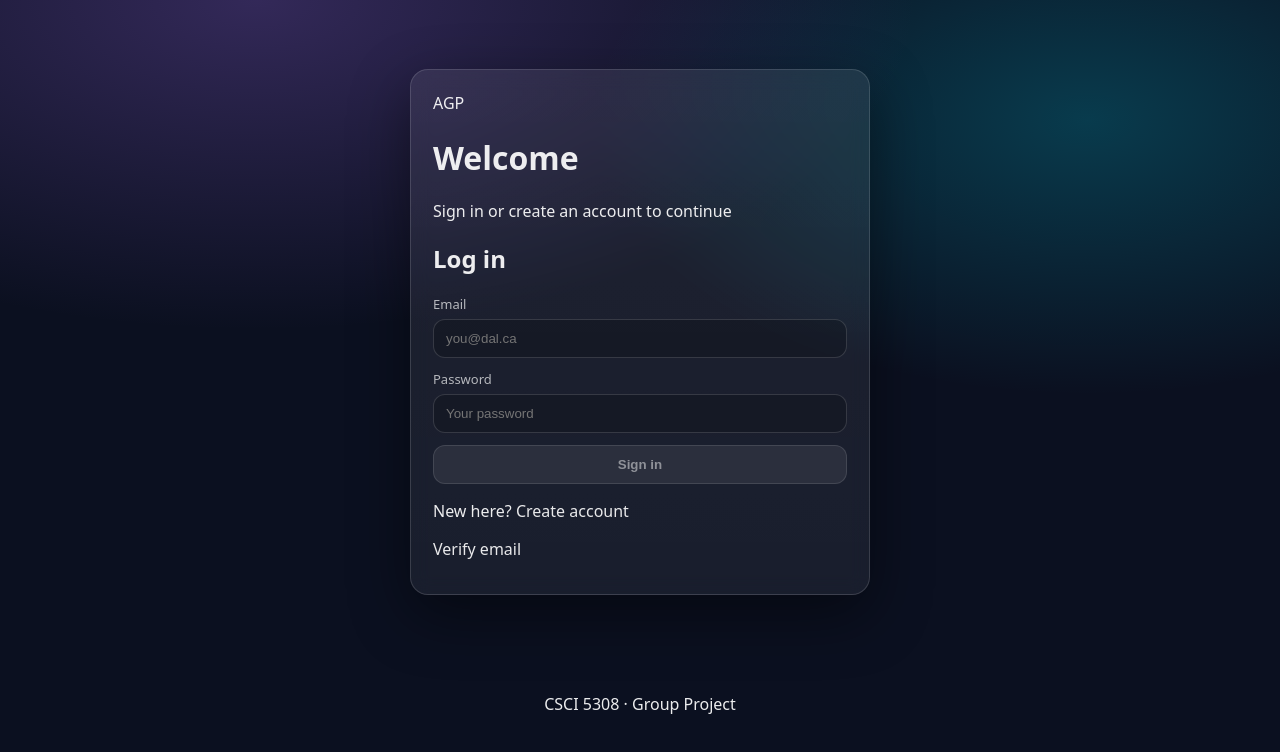
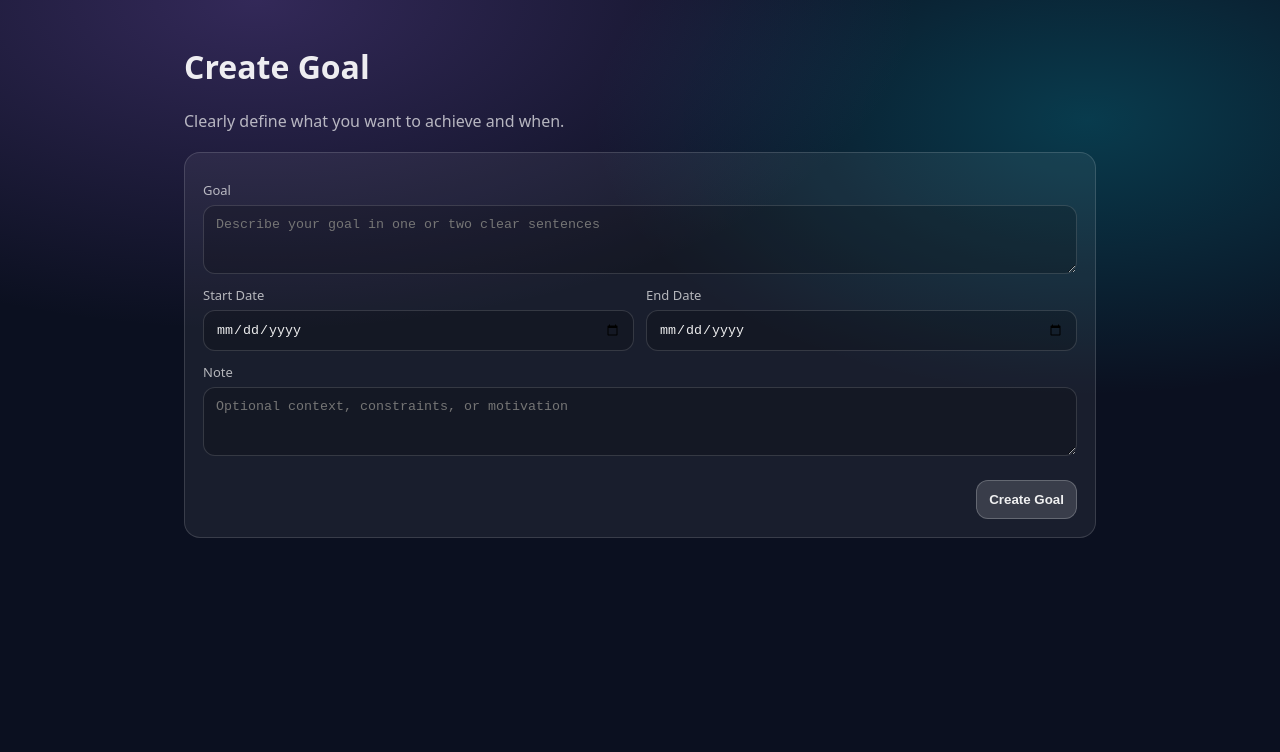
Before and after one commit to VijayPuttarevaiah/recalibrate, a React (Vite) app in the folder frontend/: page /create-goal in a window 1280 px wide. Before the commit this address led to /login. Shown: the top 752 px of the page. Built offline with nearby package versions, Linux system fonts and the light colour scheme; no server answers.

Commit message:
feat(create-goal): Created UI for goal creation

```diff
--- a/frontend/src/App.jsx
+++ b/frontend/src/App.jsx
@@ -17,6 +17,7 @@ import Register from "./pages/Register.jsx";
 import Login from "./pages/Login.jsx";
 import VerifyEmail from "./pages/VerifyEmail.jsx";
 import Dashboard from "./pages/Dashboard.jsx";
+import CreateGoal from "./pages/CreateGoal.jsx";
 
 // Component Imports: Authorization gates.
 import ProtectedRoute from "./components/ProtectedRoute.jsx";
@@ -38,6 +39,7 @@ export default function App() {
           <Route path="/login" element={<Login />} />
           <Route path="/verify-email" element={<VerifyEmail />} />
         </Route>
+        <Route path="/create-goal" element = {<CreateGoal></CreateGoal>} />
 
         {/* Private Routes: Requires a valid session via the ProtectedRoute authorization gate. */}
         <Route element={<AppLayout />}>
@@ -51,6 +53,18 @@ export default function App() {
             }
           />
         </Route>
+        {/* Private Routes: Requires a valid session via the ProtectedRoute authorization gate. */}
+        <Route element={<AppLayout />}>
+          <Route
+            path="/create-goal2"
+            element={
+              /* ProtectedRoute: High-order component enforcing the security boundary. */
+              <ProtectedRoute>
+                <CreateGoal />
+              </ProtectedRoute>
+            }
+          />
+        </Route>
 
         {/* Fallback Route: Global 404 handling that redirects to the primary entry point. */}
         <Route path="*" element={<Navigate to="/login" replace />} />
--- /dev/null
+++ b/frontend/src/pages/CreateGoal.jsx
@@ -0,0 +1,113 @@
+import React, { useState } from "react";
+
+const CreateGoal = () => {
+  const [form, setForm] = useState({
+    goal: "",
+    startDate: "",
+    endDate: "",
+    note: "",
+  });
+
+  const handleChange = (e) => {
+    const { name, value } = e.target;
+    setForm((prev) => ({ ...prev, [name]: value }));
+  };
+
+  const handleSubmit = (e) => {
+    e.preventDefault();
+    console.log("Create Goal Payload:", form);
+  };
+
+  return (
+    <div className="Container">
+      {/* Page Header */}
+      <div style={{ marginBottom: "20px" }}>
+        <h1>Create Goal</h1>
+        <p style={{ color: "var(--Muted)", marginTop: "4px" }}>
+          Clearly define what you want to achieve and when.
+        </p>
+      </div>
+
+      <div className="Panel">
+        <form className="Form" onSubmit={handleSubmit}>
+          {/* Goal */}
+          <div className="Field">
+            <label className="FieldLabel">Goal</label>
+            <textarea
+              className="Input"
+              name="goal"
+              rows="3"
+              placeholder="Describe your goal in one or two clear sentences"
+              value={form.goal}
+              onChange={handleChange}
+              required
+              style={{ resize: "vertical" }}
+            />
+          </div>
+
+          {/* Dates */}
+          <div
+            style={{
+              display: "grid",
+              gridTemplateColumns: "repeat(auto-fit, minmax(220px, 1fr))",
+              gap: "12px",
+            }}
+          >
+            <div className="Field">
+              <label className="FieldLabel">Start Date</label>
+              <input
+                className="Input"
+                type="date"
+                name="startDate"
+                value={form.startDate}
+                onChange={handleChange}
+                required
+              />
+            </div>
+
+            <div className="Field">
+              <label className="FieldLabel">End Date</label>
+              <input
+                className="Input"
+                type="date"
+                name="endDate"
+                value={form.endDate}
+                onChange={handleChange}
+                required
+              />
+            </div>
+          </div>
+
+          {/* Note */}
+          <div className="Field">
+            <label className="FieldLabel">Note</label>
+            <textarea
+              className="Input"
+              name="note"
+              rows="3"
+              placeholder="Optional context, constraints, or motivation"
+              value={form.note}
+              onChange={handleChange}
+              style={{ resize: "vertical" }}
+            />
+          </div>
+
+          {/* Action */}
+          <div
+            style={{
+              display: "flex",
+              justifyContent: "flex-end",
+              marginTop: "12px",
+            }}
+          >
+            <button className="Button" type="submit">
+              Create Goal
+            </button>
+          </div>
+        </form>
+      </div>
+    </div>
+  );
+};
+
+export default CreateGoal;
```
Also changed, not shown: 1 other file (tests, documents, lock files or other folders).
